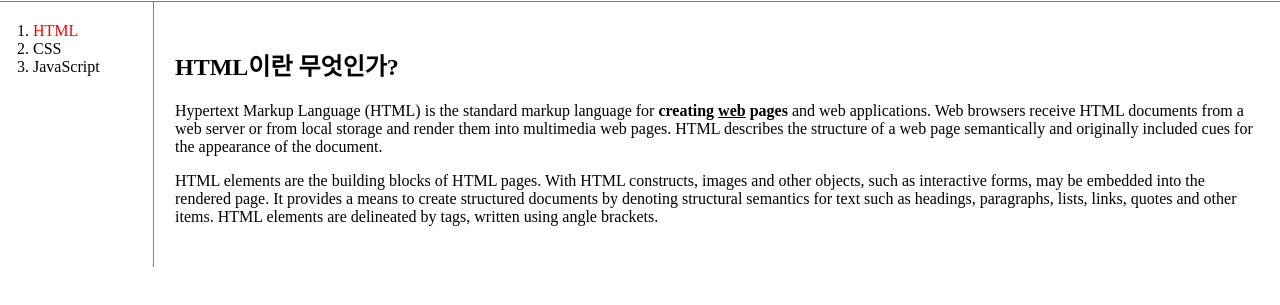
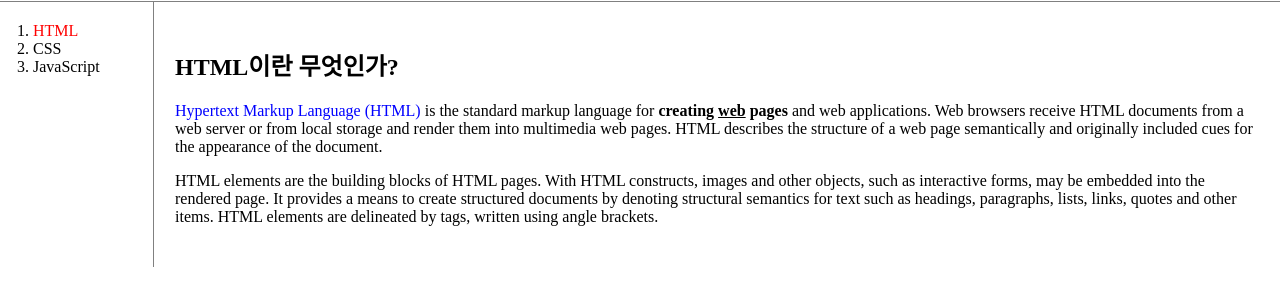
Before and after one commit to web-very/web1, a plain HTML site: page 1.html in a window 1280 px wide. Shown: the part 91-396 px from the top of the page. Drawn offline with Linux system fonts and the light colour scheme.

Commit message:
Update 1.html

```diff
--- a/1.html
+++ b/1.html
@@ -30,7 +30,7 @@
         </ol>
         <div id="article">
             <h2>HTML이란 무엇인가?</h2>
-            <p><a href="https://www.w3.org/TR/html51/" >Hypertext Markup Language (HTML)</a> is the standard markup
+            <p><a href="https://www.w3.org/TR/html51/" style="color:blue">Hypertext Markup Language (HTML)</a> is the standard markup
             language for <strong>creating <u>web</u> pages</strong> and web applications.
             Web browsers receive HTML documents from a web server or from local storage and render them into multimedia web pages. HTML describes the structure of a web page semantically and originally included cues for the appearance of the document.</p>
             <!-- <img src="https://s3-ap-northeast-2.amazonaws.com/opentutorials-user-file/module/3135/7649.png" width=200px> -->
```
